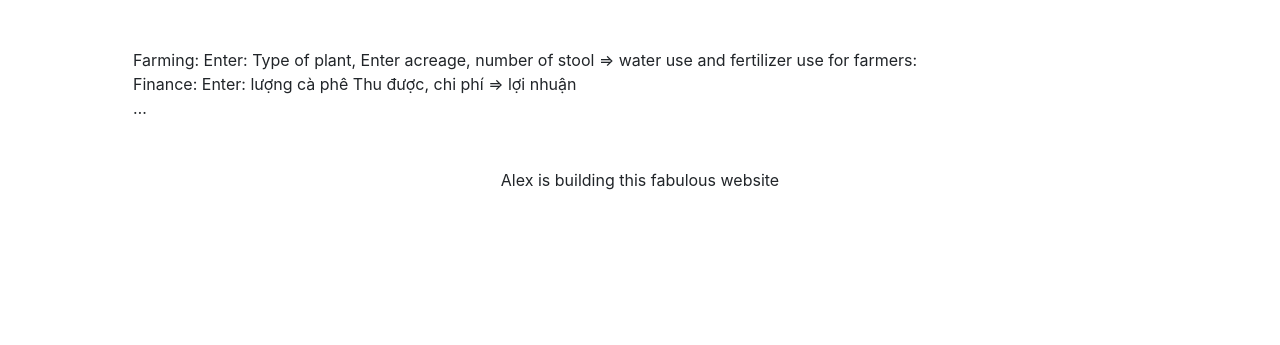
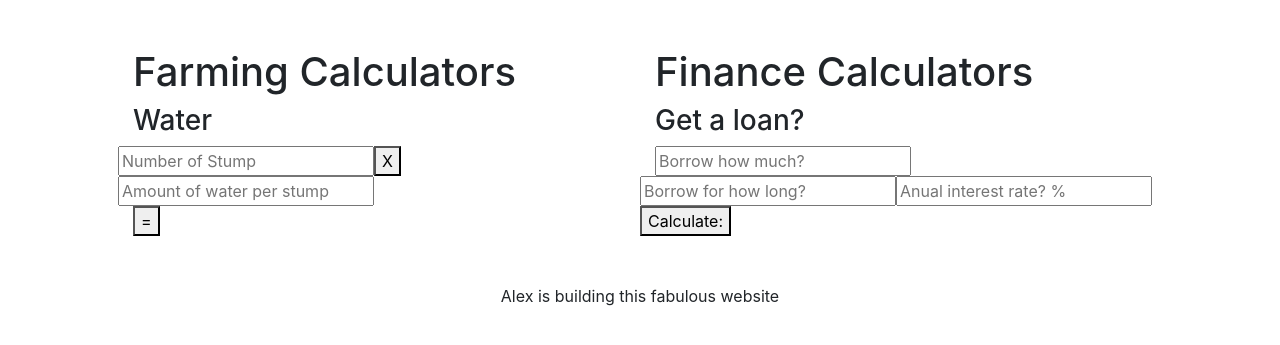
Before and after one commit to alexsonphoenix/cs50-final, a Flask app: page /calculators in a window 1280 px wide. Shown: the part 76-421 px from the top of the page. Run offline with Flask 2, Linux system fonts and the light colour scheme; a user stored in the database is signed in; some libraries are stand-ins or nearby versions.

Commit message:
calculators

```diff
--- a/app.py
+++ b/app.py
@@ -198,7 +198,7 @@ def setting():
 
     # User reached route via POST (as by clicking a link or via redirect)
     if form.validate_on_submit():
-        return render_template("setting.html", form=form)
+        return render_template("yourFarm.html")
 
 
     # User reached route via GET (as by clicking a link or via redirect)
--- a/templates/calculators.html
+++ b/templates/calculators.html
@@ -5,15 +5,67 @@
 {% endblock %}
 
 {% block main %}
-    <div class="container-fluid">
-      <div>
-        Farming: Enter: Type of plant, Enter acreage, number of stool => water use and fertilizer use for farmers:
-        <br>
-        Finance: Enter:   lượng cà phê Thu được, chi phí
-        => lợi nhuận
-        <br>
-        …
+    <div class="container">
+      <div class="row">
+        <div class="col-6 farming_calculator">
+          <h1>Farming Calculators</h1>
+          <h3>Water</h3>
+          <div class="row">
+            <input type="number" name="stump" id="stump" placeholder="Number of Stump">
+            <button> X </button>
+            <input type="number" name="water" id="water" placeholder="Amount of water per stump">
+          </div>
+          <button type="button" onclick="getElementById('water_result').innerHTML = water_calculate()"> = </button>
+          <span id="water_result"></span>
+
+        </div>
+
+        <div class="col-6 finance_calculator">
+          <h1>Finance Calculators</h1>
+
+          <h3>Get a loan?</h3>
+          <input type="number" name="loan_amount" placeholder="Borrow how much?">
+          <div class="row">
+            <input type="number" name="period" placeholder="Borrow for how long?">
+            <input type="number" name="interest" placeholder="Anual interest rate? %">
+          </div>
+          <div class="row">
+            <button type="button" onclick="getElementById('loan_result').innerHTML = loan_calculate()"> Calculate: </button>
+            <span id="loan_result"></span>
+          </div>
+        </div>
       </div>
     </div>
 
+<script type="text/javascript">
+
+  function water_calculate() {
+    stump = document.getElementById("stump").value;
+    water = document.getElementById("water").value;
+    return stump*water
+  }
+
+  // Monthly compounded function to calculate FV
+  function calculateFV(loan_amount,annualRate,years){
+    var months = years*12;
+    var monthlyRate = annualRate / 12 / 100;
+    var futureValue = 0;
+
+    for ( i = 1; i <= months; i++ ) {
+     futureValue = (futureValue + loan_amount) * (1 + monthlyRate);
+    }
+    return futureValue;
+  }
+
+  function loan_calculate() {
+    var loan_amount = document.getElementsByName("loan_amount").value;
+    var annualRate = document.getElementsByName("interest").value;
+    var years = document.getElementsByName("period").value;
+
+    var loan_result = calculateFV(loan_amount,annualRate,years);
+
+    return loan_result;
+  }
+
+</script>
 {% endblock %}
--- a/templates/setting.html
+++ b/templates/setting.html
@@ -47,7 +47,7 @@
       </div>
 
       <div class="modal-footer d-flex justify-content-center">
-        <button class="btn btn-primary" type="submit">Save</button>
+        <button class="btn btn-primary" type="submit">Add</button>
       </div>
     </form>
 
```
